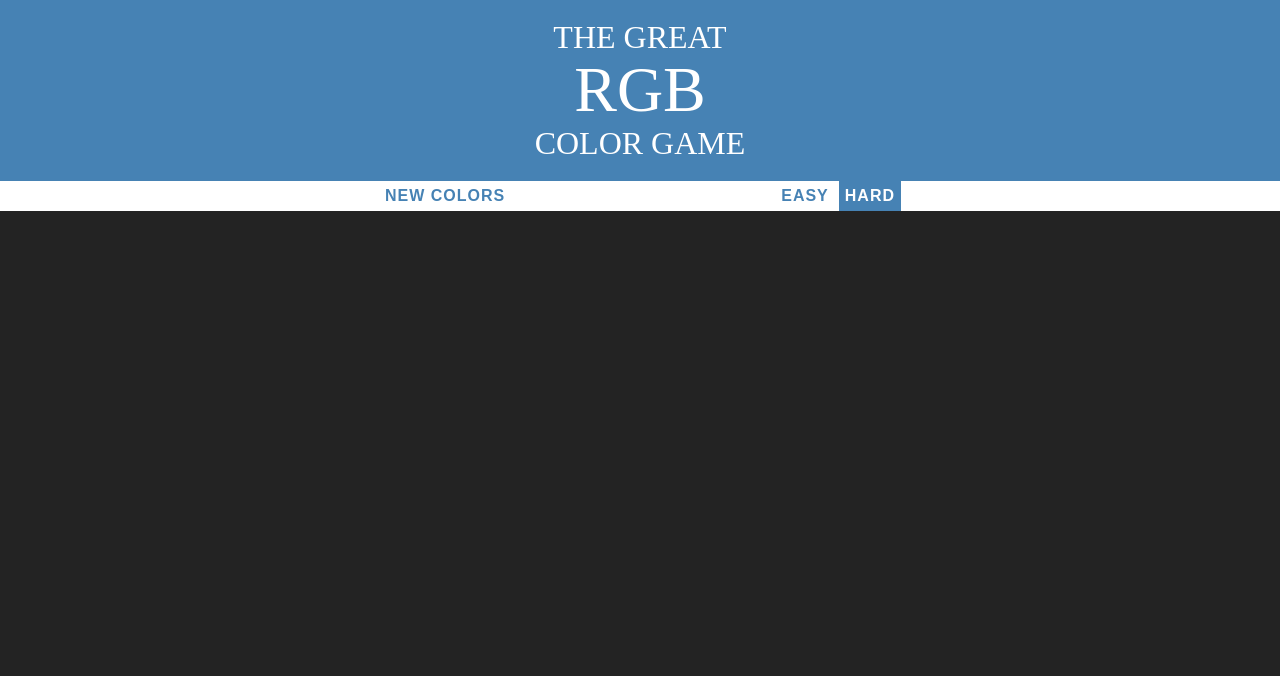
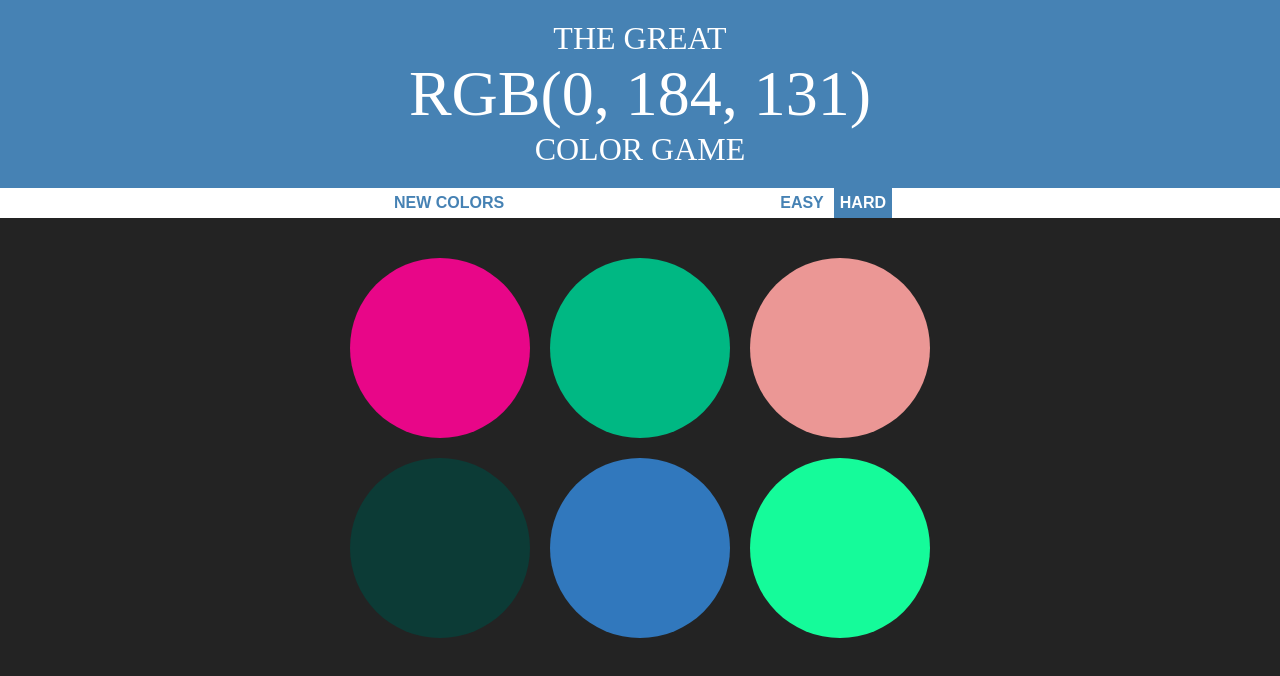
Before and after one commit to zanas28/Color-Game-Project, a plain HTML site: page index.html in a window 1280 px wide. Both pictures are taken after a click on the button "NEW COLORS". Drawn offline with Linux system fonts and the light colour scheme.

Commit message:
secondary commit

```diff
--- a/index.html
+++ b/index.html
@@ -22,7 +22,7 @@
         <button class="mode selected">Hard</button>
     </div>
 
-    <div>
+    <div id="container">
         <div class="square"></div>
         <div class="square"></div>
         <div class="square"></div>
--- a/js/index.js
+++ b/js/index.js
@@ -1,14 +1,85 @@
-const numSquares = 6;
-let colors = [];
-const colorDisplay = document.getElementById('colorDisplay');
+let colors = generateRandomColors(6);
 
-let generateRandomColors = (num) => {
-    let arr = [];
-    num.forEach(element => {
-        arr.push(element)
-    });
+let squares = document.querySelectorAll('.square');
+let colorDisplay = document.getElementById('colorDisplay');
+let pickContent = pickColor();
+let message = document.getElementById('message');
+let resetButton = document.querySelector('#reset');
+let h1 = document.querySelector('h1');
+
+console.log(resetButton);
+
+resetButton.addEventListener('click', function() {
+    colors = generateRandomColors(6);
+    pickContent = pickColor();
+    colorDisplay.textContent = pickContent;
+    for (let index = 0; index < squares.length; index++) {
+        squares[index].style.backgroundColor = colors[index]
+    }
+    h1.style.backgroundColor = 'steelblue';
+    resetButton.textContent = 'New Colors';
+})
+
+colorDisplay.textContent = pickContent;
+
+for(let i = 0; i < squares.length; i++) {
+    // add initial colors
+    squares[i].style.backgroundColor = colors[i];
+
+    //add click listeners to squares
+    squares[i].addEventListener('click', function() {
+        //grab color of click color and compare with picked color
+        let clickedColor = this.style.backgroundColor;
+        console.log(pickContent);
+        if (clickedColor === pickContent) {
+            message.textContent = 'Correct!';
+            changeColors(clickedColor);
+            resetButton.textContent = 'Play again?'
+            h1.style.backgroundColor = clickedColor;
+        } else {
+            message.textContent = 'Try Again'
+            this.style.backgroundColor = '#232323';
+        }
+    })
 }
 
-let randomColor = () => {
+function changeColors(color) {
+    // loop all colors
+    for (let index = 0; index < squares.length; index++) {
+        // change each color
+        squares[index].style.backgroundColor = color;
+    }
+}
 
+function pickColor() {
+    var random = Math.floor(Math.random() * colors.length);
+    return colors[random];
 }
+
+function generateRandomColors(num) {
+    // make an array
+    let arr = [];
+
+    // add num random colors to array
+    for (let index = 0; index < num; index++) {
+        //get random color and push into array
+        arr.push(randomColor());
+    }
+
+    return arr;
+}
+
+function randomColor() {
+    // r color
+    let r = Math.floor(Math.random() * 256);
+
+    // g color
+    let g = Math.floor(Math.random() * 256);
+
+    // b color
+    let b = Math.floor(Math.random() * 256);
+
+    return `rgb(${r}, ${g}, ${b})`;
+}
+
+console.log(squares);
--- a/styles/style.css
+++ b/styles/style.css
@@ -1,4 +1,4 @@
-body {
+/* body {
     background-color: #232323;
     margin: 0;
     font-family: "Montserrat", "Avenir";
@@ -52,4 +52,71 @@ button:hover {
 .selected {
     background: steelblue;
     color: white;
+} */
+
+body {
+    background-color: #232323;
+    margin: 0;
 }
+
+h1 {
+    color: white;
+    text-align: center;
+    background: steelblue;
+    margin: 0;
+    padding: 20px 0;
+    font-weight: normal;
+    text-transform: uppercase;
+}
+
+#colorDisplay {
+    font-size: 200%;
+}
+
+#stripe {
+    background: white;
+    text-align: center;
+    height: 30px;
+    color: black;
+}
+
+button {
+    background: none;
+    text-transform: uppercase;
+    border: none;
+    height: 100%;
+    font-weight: 700;
+    font-size: inherit;
+    color: steelblue;
+    transition: all 0.3s;
+}
+
+#message {
+    display: inline-block;
+    width: 20%;
+}
+
+button:hover {
+    color: white;
+    background: steelblue;
+}
+
+.selected {
+    color: white;
+    background: steelblue;
+}
+
+.square {
+    width: 30%;
+    background: purple;
+    padding-bottom: 30%;
+    margin: 1.66%;
+    float: left;
+    border-radius: 50%;
+}
+
+#container {
+    max-width: 600px;
+    margin: 0 auto;
+    margin-top: 30px;
+}
```
